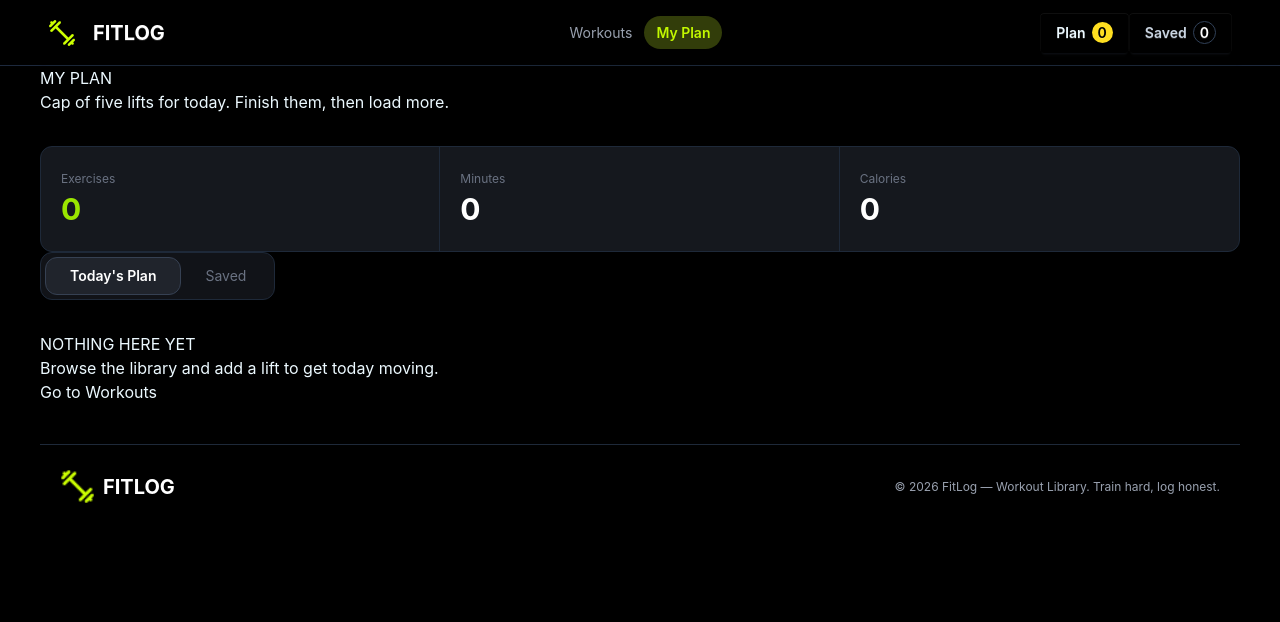
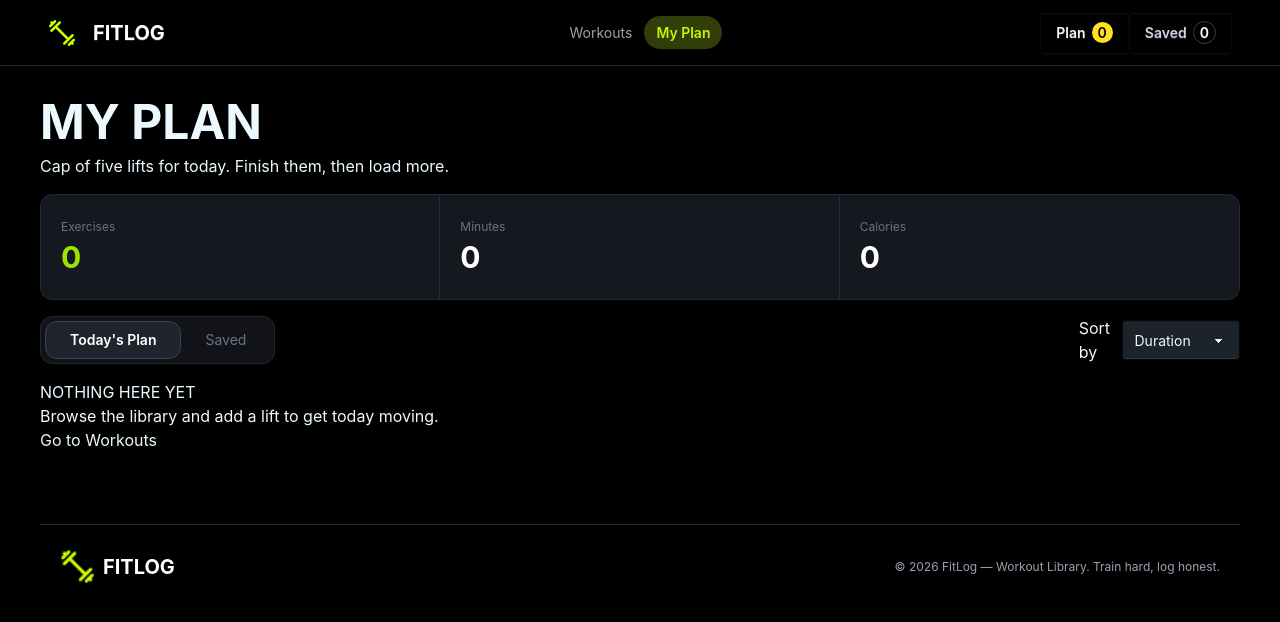
Before and after one commit to sazzad321s/Fit-Log, a Next.js app: page /my-plan in a window 1280 px wide. Shown: the top 622 px of the page. Built offline with nearby package versions, Linux system fonts and the light colour scheme.

Commit message:
sorting done

```diff
--- a/src/app/my-plan/page.tsx
+++ b/src/app/my-plan/page.tsx
@@ -2,34 +2,51 @@
 import PlanCard from '@/components/PlanCard';
 import SavedCard from '@/components/SavedCard';
 import { PlanContext } from '@/context/PlanContext';
+import { Iworkout } from '@/types/type';
 import Link from 'next/link';
-import React from 'react';
+import React, { useState } from 'react';
 import { useContext } from 'react';
-import PlanDiv from '@/components/PlanDiv';
-import SavedDiv from '@/components/SavedDiv';
+
 
 const MyPlanPage = () => {
 
-    const { plan,setPlan,saved,setSaved,buttonType,setButtonType } = useContext(PlanContext);
+    const { plan,saved,buttonType,setButtonType } = useContext(PlanContext);
 
-
+   const [sortBy,setSortBy] = useState<"duration" | "calories" | "rating">("duration");
    const handleToggle = (type : 'plan' | 'saved') => {
         setButtonType(type);
+   }
+
+   const sortWorkout = (workout:Iworkout[]) => {
+     const sortedWorkout = [...workout];
+     if(sortBy === "duration"){
+        sortedWorkout.sort((a,b) => b.duration - a.duration)
+     }
+     else if(sortBy === "calories"){
+        sortedWorkout.sort((a,b) => b.caloriesBurned - a.caloriesBurned);
+     }
+     else if(sortBy === "rating"){
+        sortedWorkout.sort((a,b) => b.rating - a.rating);
+     }
+     return sortedWorkout
    }
 
    const currentType = buttonType === 'plan' ? plan : saved;
    const totalExercises = currentType.length;
    const totalMinutes = currentType.reduce((total,workout) => total+workout.duration,0)
    const totalCalories = currentType.reduce((total,workout) => total+workout.caloriesBurned,0)
+   const sortedPlan = sortWorkout(plan);
+   const sortedSaved = sortWorkout(saved);
+
 
     return (
-        <div className="lg:w-300 w-auto mx-4 lg:mx-auto">
-            <h2>MY PLAN</h2>
+        <div className="lg:w-300 w-auto mx-4 lg:mx-auto my-4 md:my-8">
+            <h2 className='font-bold text-5xl mb-2'>MY PLAN</h2>
             <p>Cap of five lifts for today. Finish them, then load more.</p>
 
 
             {/* Dynamic Section */}
-            <div className="mt-8 grid grid-cols-1 overflow-hidden rounded-xl border border-gray-800 bg-[#15181e] sm:grid-cols-3">
+            <div className="mt-4 mb-4 grid grid-cols-1 overflow-hidden rounded-xl border border-gray-800 bg-[#15181e] sm:grid-cols-3">
 
     {/* Exercises */}
     <div className="px-5 py-6 sm:border-r sm:border-gray-800">
@@ -66,6 +83,7 @@ const MyPlanPage = () => {
 
 </div>
 
+<div className='flex justify-between items-center'>
 
      <div className="flex w-fit items-center rounded-xl border border-gray-800 bg-[#111318] p-1">
          <button
@@ -91,16 +109,27 @@ const MyPlanPage = () => {
          </button>
      </div>
 
+    <div className='flex gap-2 items-center'>
+       <p>Sort by</p>
+       <select defaultValue="Server location" className="select select-neutral"
+       value={sortBy}
+       onChange={(e) => setSortBy(e.target.value as "duration" | "calories" | "rating")}>
+        <option>Duration</option>
+        <option>Calories</option>
+        <option>Rating</option>
+       </select>
+    </div>
+</div>
 
 
      {/* Dynamic Section */}
-     <div className='mt-8'>
+     <div className='mt-4'>
         {
             buttonType === 'plan' ? (
                 plan.length > 0 ? (
-                    <div>
+                    <div className='grid grid-cols-1 gap-2 md:gap-3 '>
                         {
-                            plan.map(workout => <PlanCard key={workout.id} workout={workout}></PlanCard>)
+                            sortedPlan.map(workout => <PlanCard key={workout.id} workout={workout}></PlanCard>)
                         }
                     </div>
                 ) : (<div>
@@ -112,9 +141,9 @@ const MyPlanPage = () => {
                 )
             ) :
                saved.length > 0 ? (
-                <div>
+                <div className='grid grid-cols-1 gap-2 md:gap-3 '>
                     {
-                        saved.map(workout => <SavedCard key={workout.id} workout={workout}></SavedCard>)
+                        sortedSaved.map(workout => <SavedCard key={workout.id} workout={workout}></SavedCard>)
                     }
                 </div>
             ) : (
```
